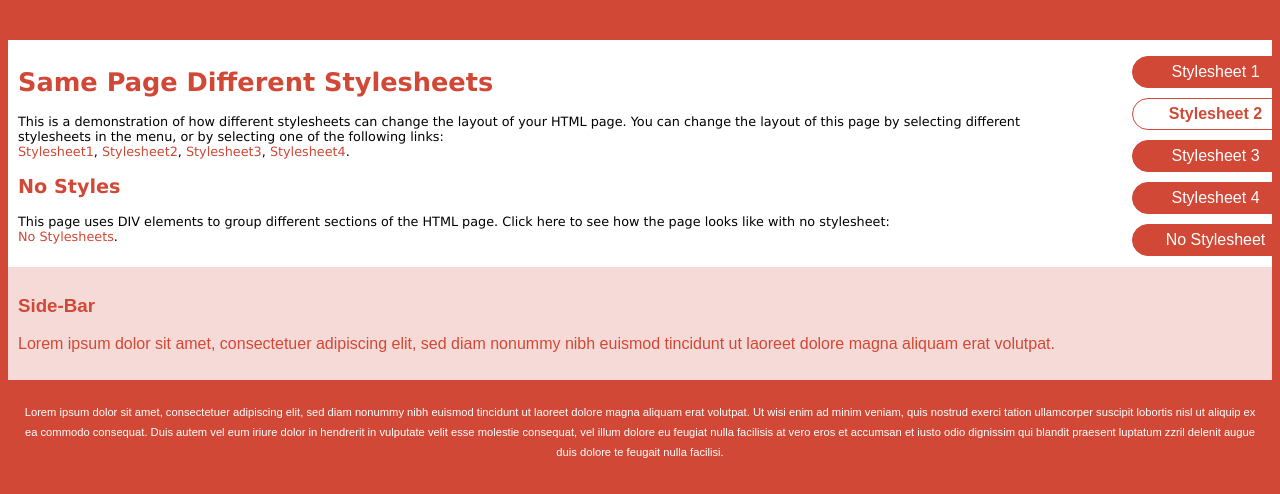
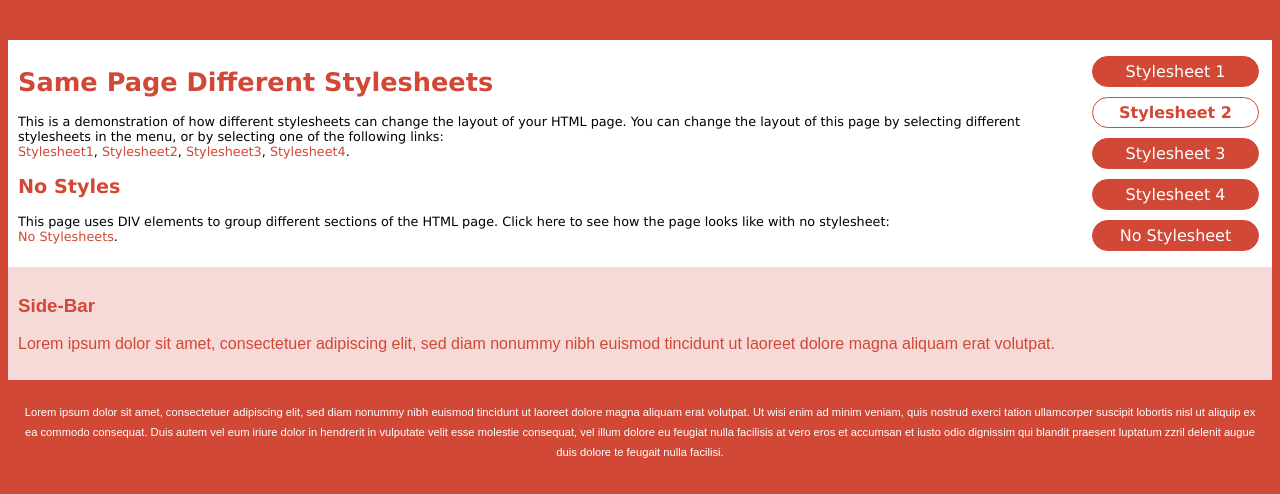
Before and after one commit to ktw05/my_oss_project, a plain HTML site: page style2.html in a window 1280 px wide. Shown: the part 184-678 px from the top of the page. Drawn offline with Linux system fonts and the light colour scheme.

Commit message:
style2 edit

```diff
--- a/style2.html
+++ b/style2.html
@@ -57,6 +57,11 @@
             padding: 10px;
             font-size: 70%;
             color: #ffffff;
+        }
+
+        #menulist {
+            padding: 0;
+            font: 16px verdana;
         }
 
         .menuitem {
```
